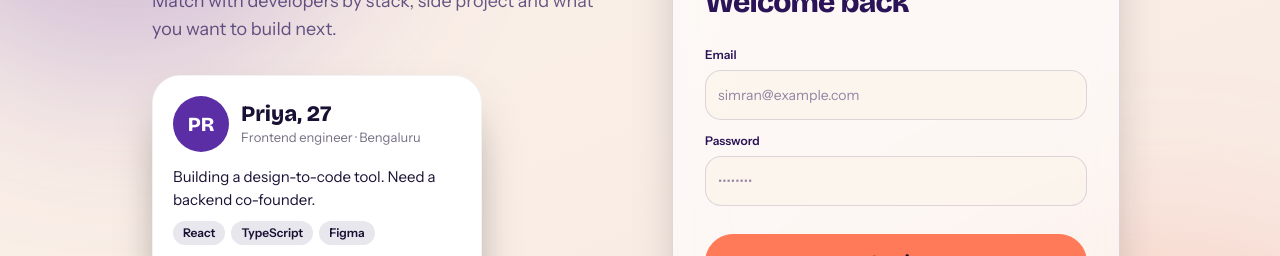
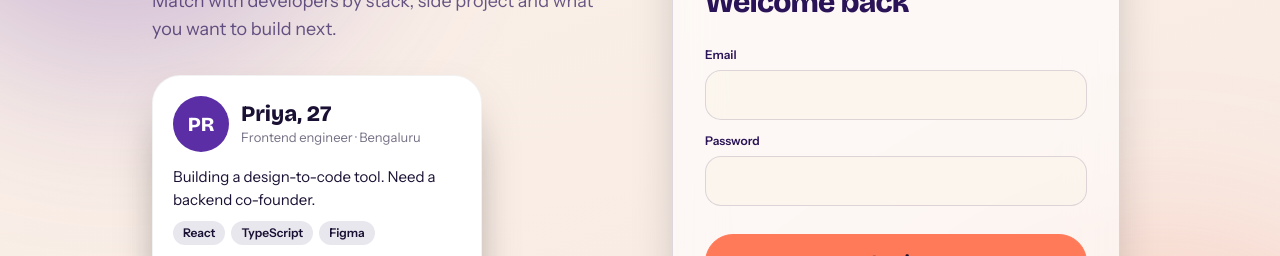
Before and after one commit to architi/DevTinder-web, a React (Vite) app: page /login in a window 1280 px wide. Shown: the part 311-567 px from the top of the page. Built offline with nearby package versions, Linux system fonts and the light colour scheme; no server answers.

Commit message:
minor fix

```diff
--- a/src/components/Login.jsx
+++ b/src/components/Login.jsx
@@ -307,7 +307,6 @@ const Login = () => {
                 value={firstName}
                 onChange={(e) => setFirstName(e.target.value)}
                 className={inputStyle}
-                placeholder="Simran"
                 autoComplete="given-name"
                 required
               />
@@ -323,7 +322,6 @@ const Login = () => {
                 value={lastName}
                 onChange={(e) => setLastName(e.target.value)}
                 className={inputStyle}
-                placeholder="Dadhwal"
                 autoComplete="family-name"
                 required
               />
@@ -339,7 +337,6 @@ const Login = () => {
             value={emailId}
             onChange={(e) => setEmailId(e.target.value)}
             className={inputStyle}
-            placeholder="simran@example.com"
             autoComplete="email"
             required
           />
@@ -355,7 +352,6 @@ const Login = () => {
             value={password}
             onChange={(e) => setPassword(e.target.value)}
             className={inputStyle}
-            placeholder="••••••••"
             autoComplete={isLogin ? "current-password" : "new-password"}
             required
           />
```
